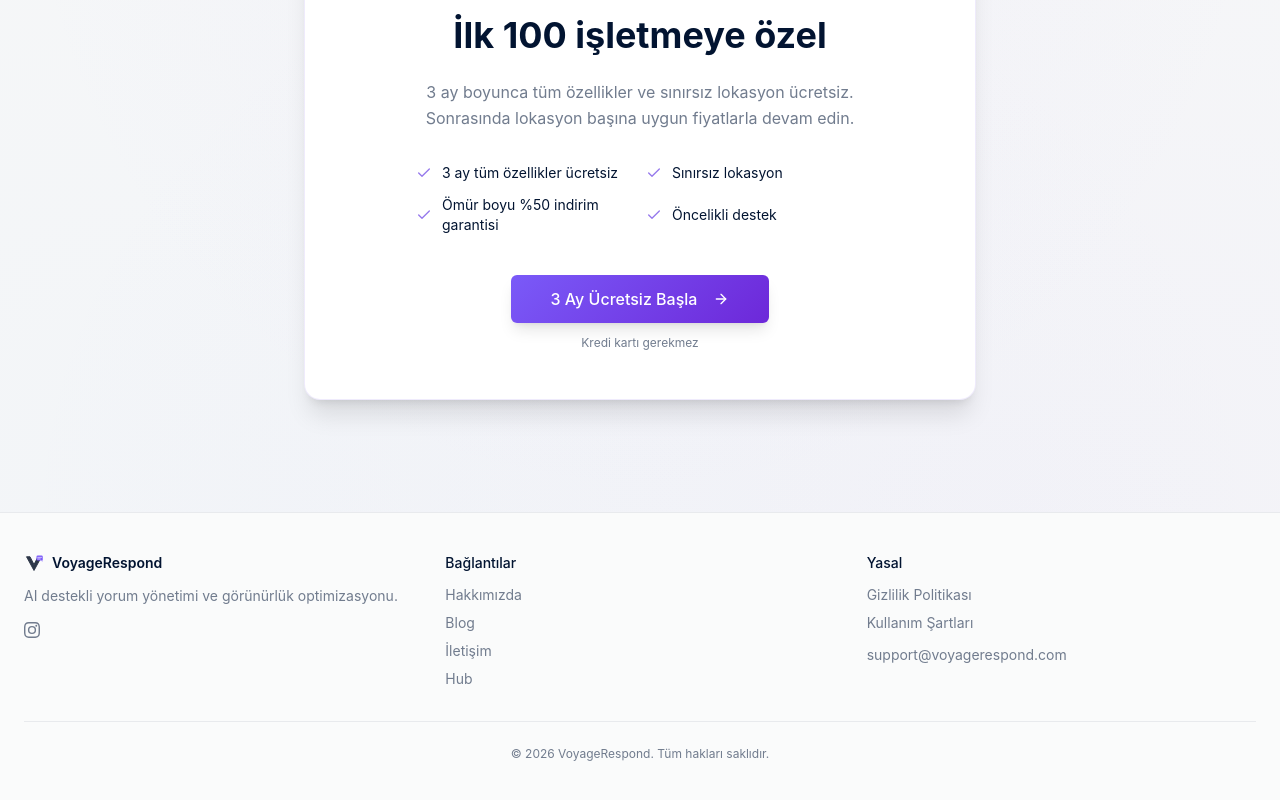
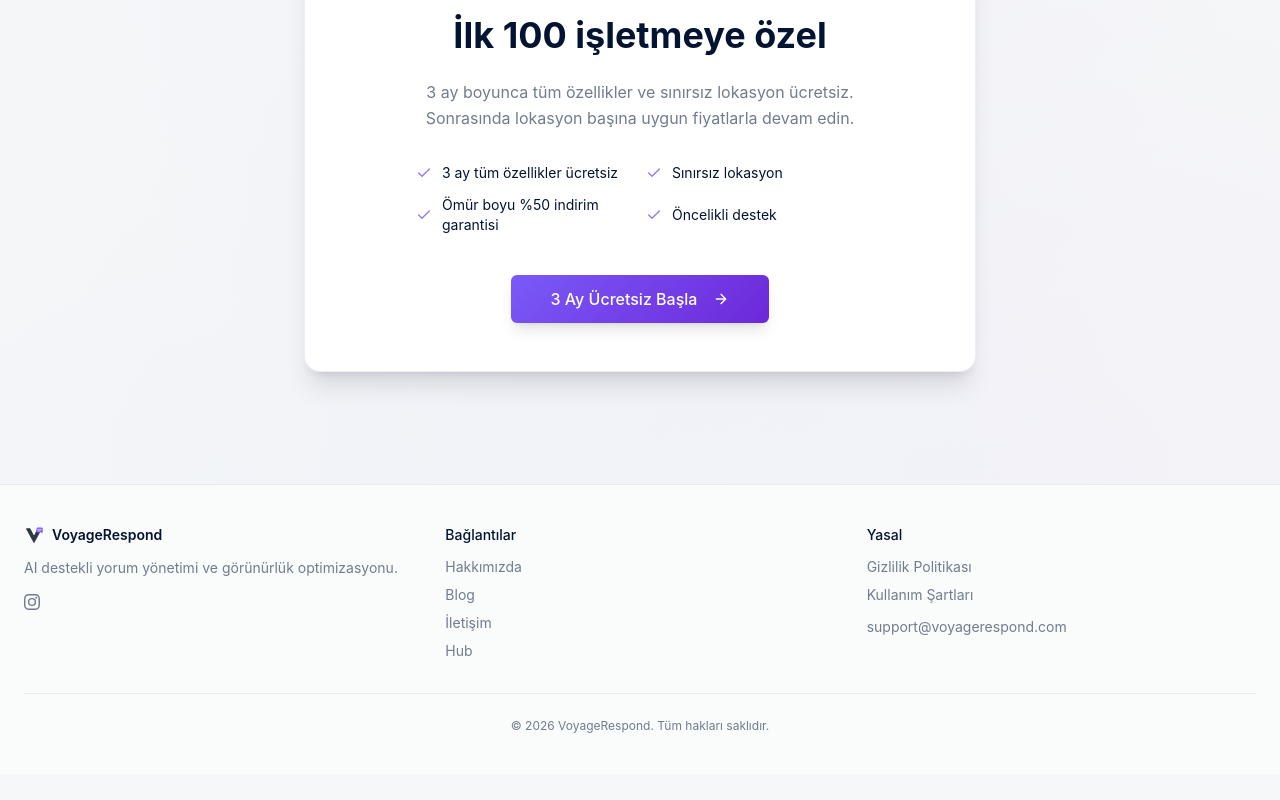
Before and after one commit to mtcrk/review-voyager, a React (Vite) app: page / in a window 1280 px wide. Shown: the part 3490-4290 px from the top of the page. After the commit the page ends 4264 px from the top, so only its background shows below. Built offline with nearby package versions, Linux system fonts and the light colour scheme; what @lovable.dev/cloud-auth-js would draw is missing.

Commit message:
Changes
Co-authored-by: mtcrk <36543546+mtcrk@users.noreply.github.com>

```diff
--- a/src/pages/Index.tsx
+++ b/src/pages/Index.tsx
@@ -341,9 +341,6 @@ const Index = () => {
                     3 Ay Ücretsiz Başla
                     <ArrowRight className="w-4 h-4 ml-2 group-hover:translate-x-0.5 transition-transform" />
                   </Button>
-                  <p className="text-xs text-muted-foreground mt-3">
-                    Kredi kartı gerekmez
-                  </p>
                 </div>
               </div>
             </div>
```
